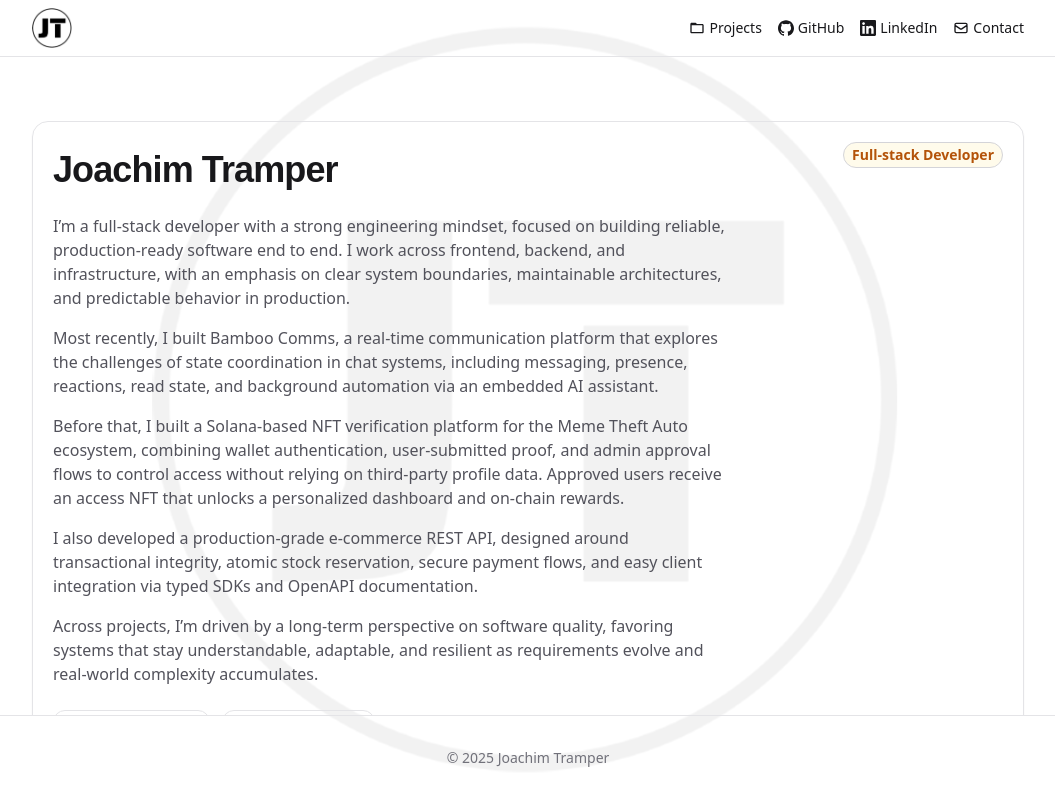
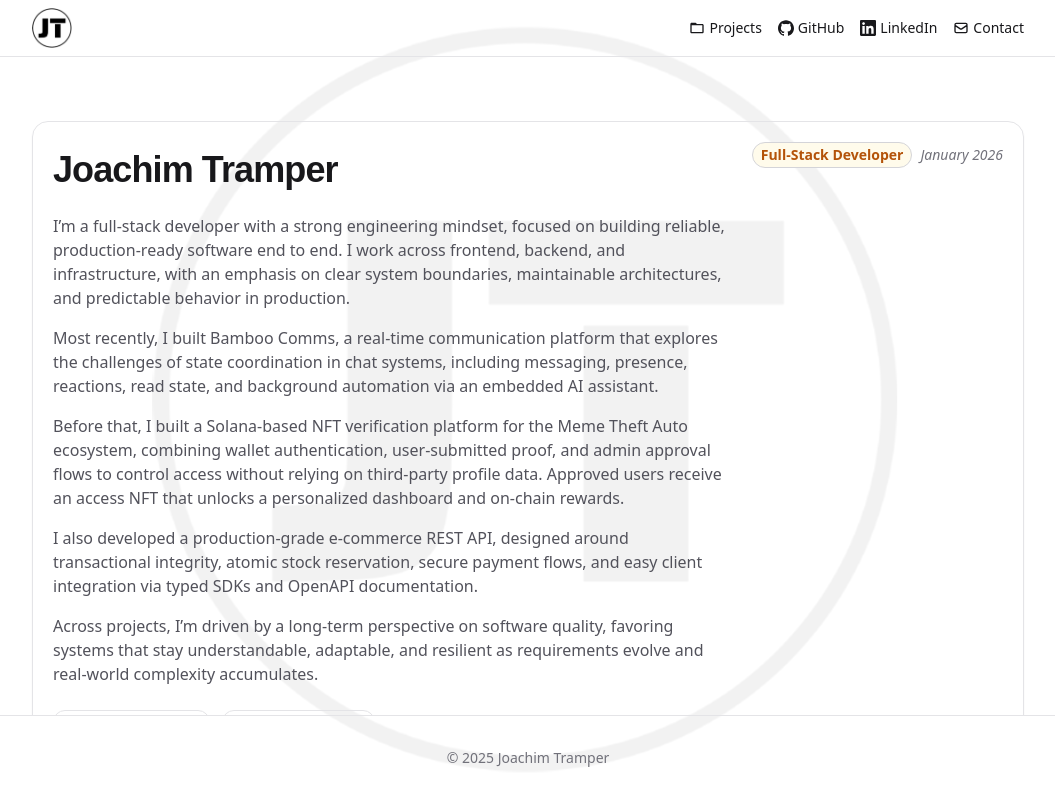
Before and after one commit to JoachimTramper/Portfolio, a React (Vite) app: page / in a window 1280 px wide. Shown: the whole page, without its empty margins (112-1167 px from the left). Built offline with nearby package versions, Linux system fonts and the light colour scheme; a web font is replaced by a local one.

Commit message:
chore: final UI polish and content refinements

```diff
--- a/src/data/projects.ts
+++ b/src/data/projects.ts
@@ -20,7 +20,7 @@ export type Project = {
 export const projects: Project[] = [
   {
     slug: 'bamboo-comms',
-    title: 'Bamboo Comms – Real-time Messaging Platform',
+    title: 'Bamboo Comms – Real-Time Messaging Platform',
     date: 'January 2026',
     status: 'Public',
     stack: [
@@ -125,7 +125,7 @@ export const projects: Project[] = [
   },
   {
     slug: 'ecommerce-api',
-    title: 'E-Commerce REST API (Backend-only)',
+    title: 'E-Commerce REST API (Backend-Only)',
     date: 'June 2025',
     status: 'Public',
     stack: [
--- a/src/pages/Home.tsx
+++ b/src/pages/Home.tsx
@@ -10,15 +10,18 @@ export default function Home() {
           <h1 className="text-4xl font-extrabold tracking-tight mt-2 sm:mt-1 lg:mt-2">
             Joachim Tramper
           </h1>
+          <div className="flex items-center justify-between w-full sm:w-auto gap-2">
             <span
               className="badge text-lg sm:text-sm font-semibold
-    -mt-1 sm:mt-0 mb-2 sm:mb-0 self-end sm:self-auto
               sm:px-2 sm:py-0.5
               bg-amber-50 text-amber-700 border-amber-200
               dark:bg-amber-900/20 dark:text-amber-300 dark:border-amber-900/40"
             >
-            Full-stack Developer
+              Full-Stack Developer
             </span>
+
+            <span className="text-sm italic text-zinc-500">January 2026</span>
+          </div>
         </div>
         <div className="text-zinc-600 dark:text-zinc-400 max-w-2xl space-y-4">
           <p>
--- a/src/pages/ProjectDetail.tsx
+++ b/src/pages/ProjectDetail.tsx
@@ -34,7 +34,9 @@ export default function ProjectDetail() {
             >
               {project.status}
             </span>
-            <span className="text-sm italic text-zinc-500 dark:text-zinc-400">{project.date}</span>
+            <span className="text-sm italic text-zinc-500 dark:text-zinc-400 whitespace-nowrap">
+              {project.date}
+            </span>
           </div>
         </div>
 
```
Lines whose indentation alone changed are shown as unchanged.
